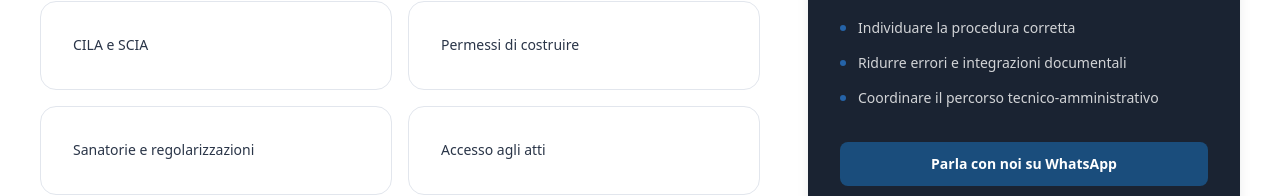
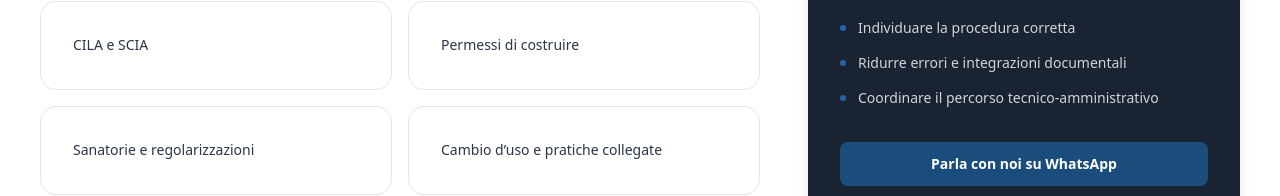
Before and after one commit to Mujyarugamba/ingegneri-co, a Next.js app: page /servizi/pratiche-edilizie in a window 1280 px wide. Shown: the part 706-902 px from the top of the page. Built offline with nearby package versions, Linux system fonts and the light colour scheme.

Commit message:
Completa l'offerta delle pratiche edilizie

```diff
--- a/src/app/servizi/pratiche-edilizie/page.tsx
+++ b/src/app/servizi/pratiche-edilizie/page.tsx
@@ -6,7 +6,7 @@ const canonicalUrl = `${siteConfig.url}/servizi/pratiche-edilizie`;
 
 export const metadata: Metadata = {
   title: "Pratiche edilizie, CILA e SCIA | Ingegneri & Co",
-  description: "Supporto tecnico per CILA, SCIA, permessi, sanatorie, accesso agli atti e pratiche edilizie per immobili e attività.",
+  description: "Supporto tecnico per CILA, SCIA, permessi, sanatorie, cambi d’uso, accesso agli atti e pratiche edilizie per immobili e attività.",
   alternates: { canonical: canonicalUrl },
   openGraph: {
     title: "Pratiche edilizie, CILA e SCIA | Ingegneri & Co",
@@ -22,7 +22,7 @@ export default function Page() {
       eyebrow="Ingegneria, Edilizia & Energia"
       title="Pratiche edilizie"
       intro="Gestiamo e coordiniamo gli adempimenti tecnici necessari per interventi edilizi e regolarizzazioni, individuando la procedura appropriata e coordinando elaborati e documentazione nel rapporto con gli enti competenti."
-      bullets={["CILA e SCIA", "Permessi di costruire", "Sanatorie e regolarizzazioni", "Accesso agli atti", "Elaborati e documentazione tecnica", "Coordinamento del percorso tecnico-amministrativo"]}
+      bullets={["CILA e SCIA", "Permessi di costruire", "Sanatorie e regolarizzazioni", "Cambio d’uso e pratiche collegate", "Accesso agli atti", "Supporto tecnico per idoneità alloggiativa", "Elaborati e documentazione tecnica", "Coordinamento del percorso tecnico-amministrativo"]}
       outcomes={["Individuare la procedura corretta", "Ridurre errori e integrazioni documentali", "Coordinare il percorso tecnico-amministrativo"]}
       context={["Interventi di ristrutturazione o modifica dell'immobile che richiedono una pratica edilizia.", "Regolarizzazioni e situazioni nelle quali occorre ricostruire o coordinare il percorso documentale dell'intervento."]}
       process={[
```
